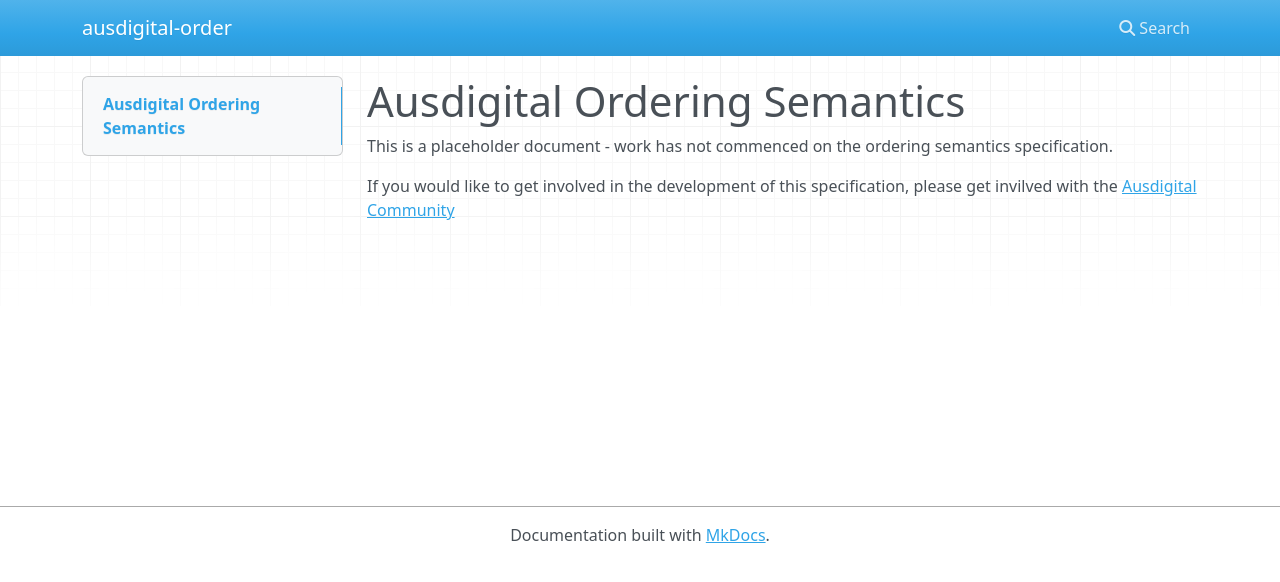
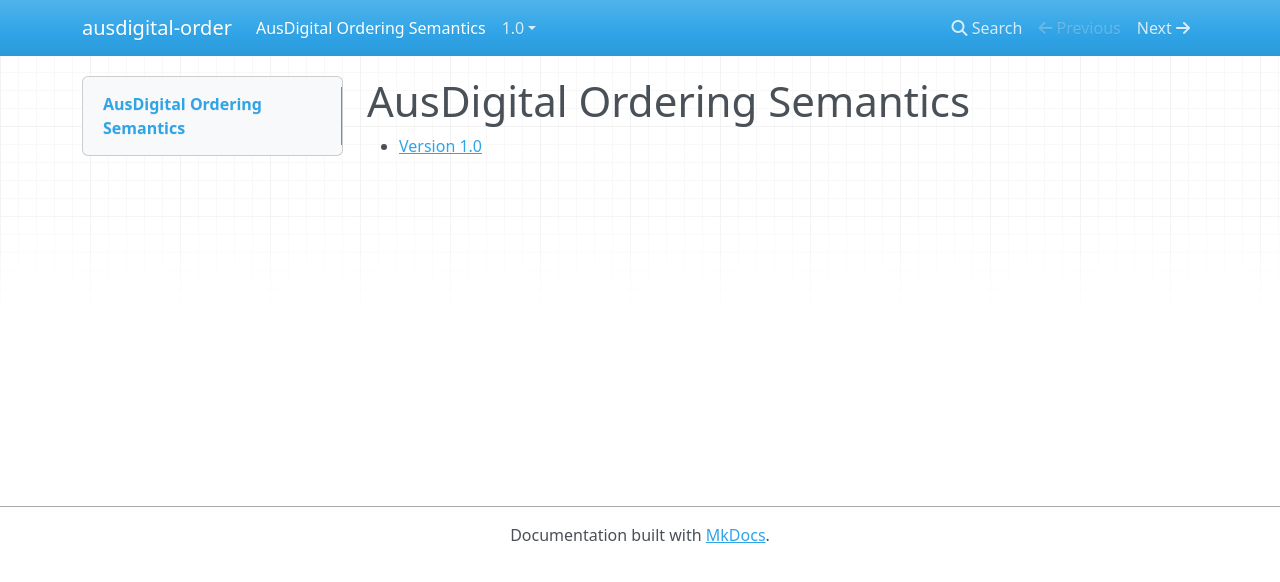
Before and after one commit to ausdigital/ausdigital-order, an MkDocs documentation site: the page built from docs/index.md, in a window 1280 px wide. Shown: the top 582 px of the page. Built offline with MkDocs 1.6.1, drawn with Linux system fonts in a browser that asks for light colours; nearby versions of some CDN libraries.

Commit message:
Refactor Specs to become single page and natively generated https://github.com/ausdigital/ausdigital.github.io/issues/33

```diff
--- a/docs/index.md
+++ b/docs/index.md
@@ -1,5 +1,2 @@
-# Ausdigital Ordering Semantics
-
-This is a placeholder document - work has not commenced on the ordering semantics specification.
-
-If you would like to get involved in the development of this specification, please get invilved with the [Ausdigital Community](http://ausdigital.org)
+# AusDigital Ordering Semantics
+ * [Version 1.0](/docs/1.0/index.md)
```
Also changed, not shown: docs/1.0/index.md (added, +30 -0 lines).
